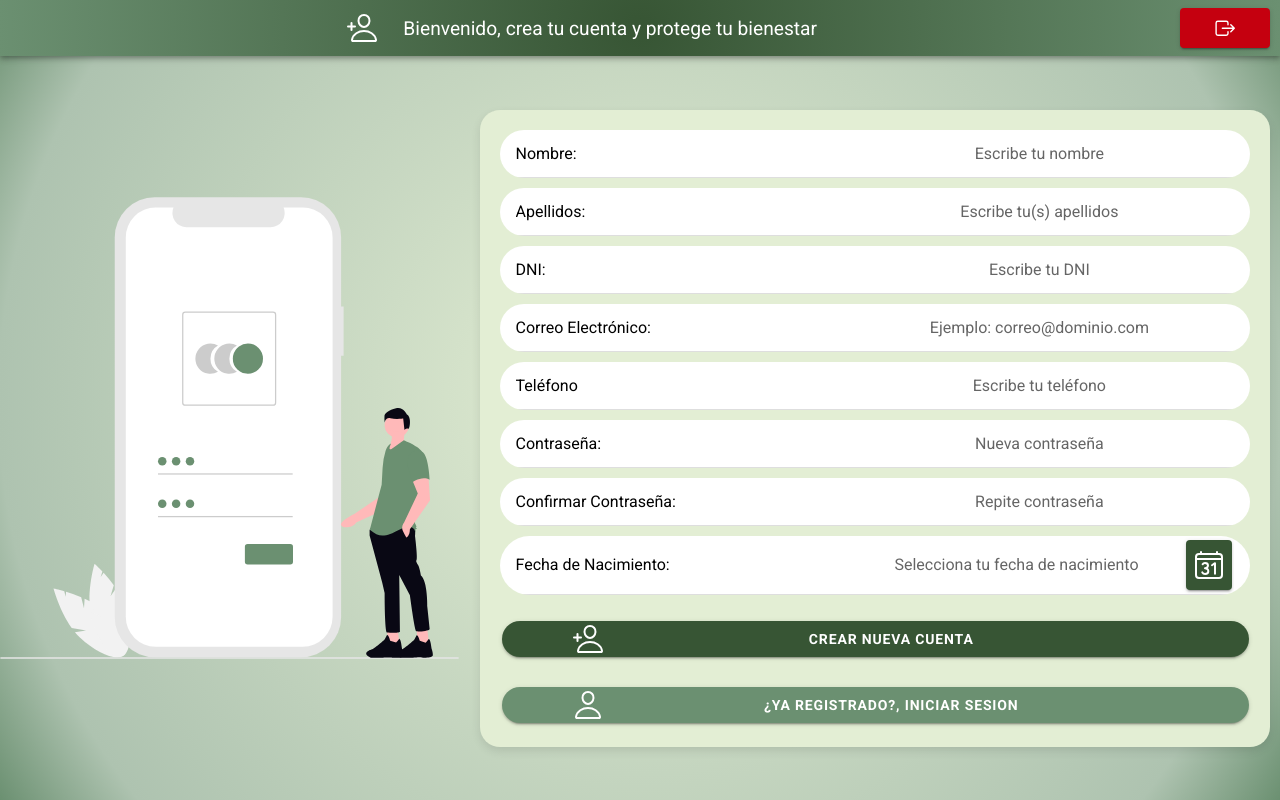
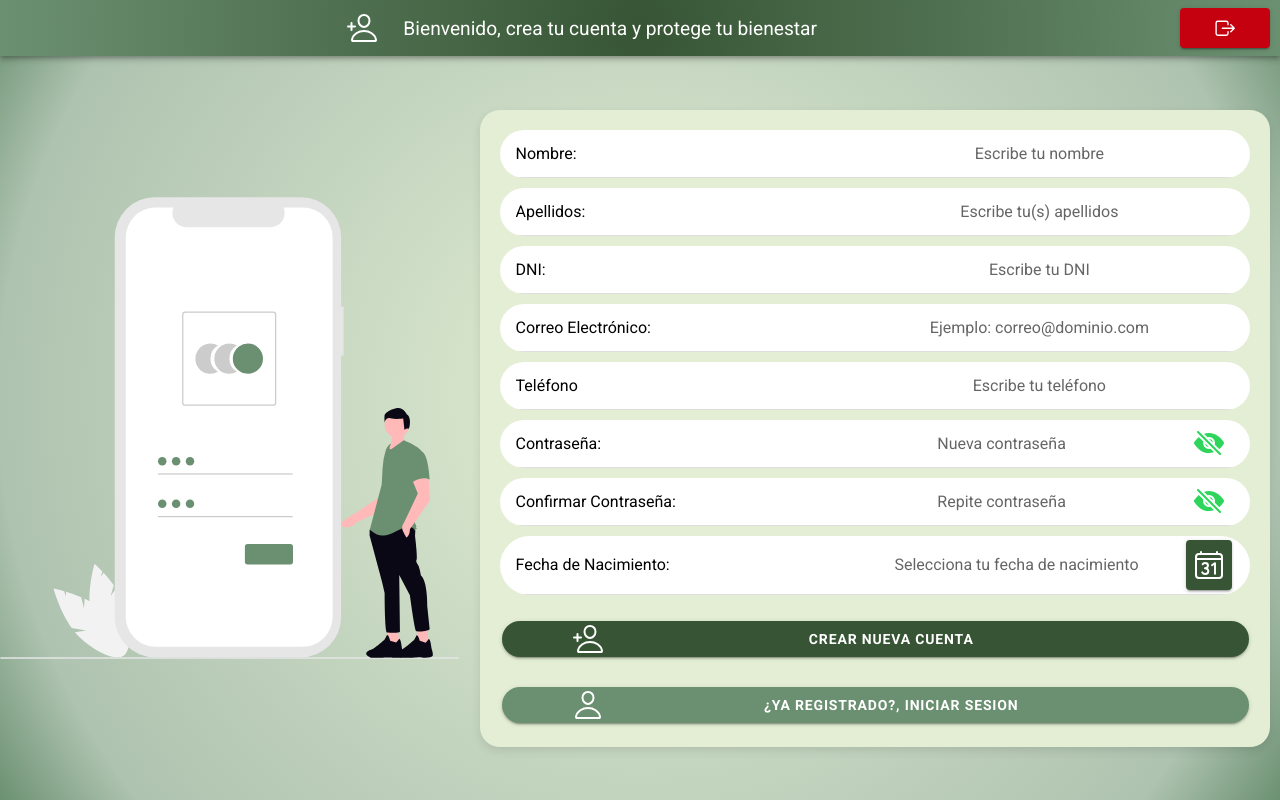
Before and after one commit to carlgar512/EasyFarma, a React (Vite) app in the folder gestionMedicaFront/: page /register in a window 1280 px wide. Built offline with nearby package versions, Linux system fonts and the light colour scheme.

Commit message:
añadodo botones visibilidad de contraseña

```diff
--- a/gestionMedicaFront/src/components/iniciarSesion/IniciarSesion.tsx
+++ b/gestionMedicaFront/src/components/iniciarSesion/IniciarSesion.tsx
@@ -1,5 +1,5 @@
 import { IonButton, IonContent, IonHeader, IonIcon, IonImg, IonInput, IonItem, IonPage, IonSpinner, IonToolbar } from "@ionic/react";
-import { alertCircleOutline, atOutline, checkmarkOutline, exitOutline, personAddOutline, personOutline } from "ionicons/icons";
+import { alertCircleOutline, atOutline, checkmarkOutline, exitOutline, eyeOff, eyeOutline, personAddOutline, personOutline } from "ionicons/icons";
 import { useState } from "react";
 import { useHistory } from "react-router-dom";
 import "./IniciarSesion.css";
@@ -25,6 +25,12 @@ const IniciarSesion: React.FC = () => {
     const [loadSpinner, setLoadSpinner] = useState(false);
 
     const history = useHistory();
+
+    const [showPassword, setShowPassword] = useState(false);
+
+    const togglePasswordVisibility = () => {
+        setShowPassword(!showPassword);
+    };
 
     const handleRegister = () => {
         history.replace('/register')
@@ -134,13 +140,21 @@ const IniciarSesion: React.FC = () => {
                                 <label className="form-label">Contraseña:</label>
                                 <IonInput
                                     color={"success"}
-                                    placeholder="Contraseña"
+                                    placeholder="Nueva contraseña"
                                     name="password"
-                                    type="password"
+                                    type={showPassword ? "text" : "password"} // Alterna entre 'text' y 'password'
                                     value={form.password}
                                     onIonChange={handleChange}
                                     clearInput={true}
                                 />
+                                <IonButton
+                                    fill="clear"
+                                    size="small"
+                                    onClick={togglePasswordVisibility}
+                                    color="success"
+                                >
+                                    {!showPassword ? <IonIcon icon={eyeOutline} size="large" /> : <IonIcon icon={eyeOff} size="large" />}
+                                </IonButton>
                             </IonItem>
                             <IonButton
                                 expand="block"
--- a/gestionMedicaFront/src/components/recuperarPasswordCode/RecuperaPassword.tsx
+++ b/gestionMedicaFront/src/components/recuperarPasswordCode/RecuperaPassword.tsx
@@ -1,7 +1,7 @@
 import { IonButton, IonContent, IonHeader, IonIcon, IonImg, IonInput, IonItem, IonPage, IonSpinner, IonToolbar } from "@ionic/react";
 import React, { useRef, useState } from "react";
 import "./RecuperaPassword.css";
-import { alertCircleOutline, atOutline, checkmarkCircleOutline, checkmarkOutline, exitOutline, lockOpenOutline, paperPlaneOutline, personOutline } from "ionicons/icons";
+import { alertCircleOutline, atOutline, checkmarkCircleOutline, checkmarkOutline, exitOutline, eyeOff, eyeOutline, lockOpenOutline, paperPlaneOutline, personOutline } from "ionicons/icons";
 import { useHistory } from "react-router-dom";
 import { FormModeEnum, VerificationCodeInputProps } from "./RecuperaPasswordInterfaces";
 import { backendService } from "../../services/backendService";
@@ -37,6 +37,13 @@ const RecuperaPassword: React.FC = () => {
         password: "",
         confirmPassword: ""
     });
+
+    const [showPassword, setShowPassword] = useState(false); // Estado para controlar la visibilidad de la contraseña
+
+      // Función para alternar la visibilidad de la contraseña
+      const togglePasswordVisibility = () => {
+        setShowPassword(!showPassword);
+      };
 
     const handleChangePsw = (e: any) => {
         setFormPsw({ ...formPassword, [e.target.name]: e.target.value });
@@ -296,24 +303,40 @@ const RecuperaPassword: React.FC = () => {
                                               color={"success"}
                                               placeholder="Nueva contraseña"
                                               name="password"
-                                    type="password"
+                                              type={showPassword ? "text" : "password"} // Alterna entre 'text' y 'password'
                                               value={formPassword.password}
                                               onIonChange={handleChangePsw}
                                               clearInput={true}
                                             />
+                                            <IonButton
+                                              fill="clear"
+                                              size="small"
+                                              onClick={togglePasswordVisibility}
+                                              color="success"
+                                            >
+                                              {!showPassword ? <IonIcon icon={eyeOutline} size="large"/> : <IonIcon icon={eyeOff} size="large"/>}
+                                            </IonButton>
                                           </IonItem>
 
                                           <IonItem className="form-itemRP">
-                                <label className="form-labelRP">Confirmar contraseña:</label>
+                                            <label className="form-labelRP">Confirmar Contraseña:</label>
                                             <IonInput
                                               color={"success"}
                                               name="confirmPassword"
                                               placeholder="Repite contraseña"
-                                    type="password"
+                                              type={showPassword ? "text" : "password"} // Alterna entre 'text' y 'password'
                                               value={formPassword.confirmPassword}
                                               onIonChange={handleChangePsw}
                                               clearInput={true}
                                             />
+                                            <IonButton
+                                              fill="clear"
+                                              size="small"
+                                              onClick={togglePasswordVisibility}
+                                              color="success"
+                                            >
+                                              {!showPassword ? <IonIcon icon={eyeOutline} size="large"/> : <IonIcon icon={eyeOff} size="large"/>}
+                                            </IonButton>
                                           </IonItem>
 
                             <IonButton
--- a/gestionMedicaFront/src/components/registro/Registro.tsx
+++ b/gestionMedicaFront/src/components/registro/Registro.tsx
@@ -19,7 +19,7 @@ import {
   IonButtons,
 } from "@ionic/react";
 import "./Registro.css"; // Importa el archivo CSS
-import { alertCircleOutline, calendarNumberOutline, checkmarkOutline, exitOutline, personAddOutline, personOutline } from 'ionicons/icons';
+import { alertCircleOutline, calendarNumberOutline, checkmarkOutline, exitOutline, eyeOff, eyeOutline, personAddOutline, personOutline } from 'ionicons/icons';
 import { useHistory } from "react-router-dom";
 import React from "react";
 import { backendService } from "../../services/backendService";
@@ -47,7 +47,6 @@ const Registro: React.FC = () => {
 
   const [isOpenCalendar, setIsOpen] = useState(false);
 
-
   const [loadSpinner, setLoadSpinner] = useState(false);
 
   const history = useHistory();
@@ -60,6 +59,13 @@ const Registro: React.FC = () => {
       history.replace('/lobby'); // Si no, reemplaza la ruta actual
     }
 
+  };
+
+  const [showPassword, setShowPassword] = useState(false); // Estado para controlar la visibilidad de la contraseña
+
+  // Función para alternar la visibilidad de la contraseña
+  const togglePasswordVisibility = () => {
+    setShowPassword(!showPassword);
   };
 
   const handleLoginClick = () => {
@@ -232,11 +238,19 @@ const Registro: React.FC = () => {
                   color={"success"}
                   placeholder="Nueva contraseña"
                   name="password"
-                  type="password"
+                  type={showPassword ? "text" : "password"} // Alterna entre 'text' y 'password'
                   value={form.password}
                   onIonChange={handleChange}
                   clearInput={true}
                 />
+                <IonButton
+                  fill="clear"
+                  size="small"
+                  onClick={togglePasswordVisibility}
+                  color="success"
+                >
+                  {showPassword ? <IonIcon icon={eyeOutline} size="large"/> : <IonIcon icon={eyeOff} size="large"/>}
+                </IonButton>
               </IonItem>
 
               <IonItem className="form-item">
@@ -245,11 +259,19 @@ const Registro: React.FC = () => {
                   color={"success"}
                   name="confirmPassword"
                   placeholder="Repite contraseña"
-                  type="password"
+                  type={showPassword ? "text" : "password"} // Alterna entre 'text' y 'password'
                   value={form.confirmPassword}
                   onIonChange={handleChange}
                   clearInput={true}
                 />
+                <IonButton
+                  fill="clear"
+                  size="small"
+                  onClick={togglePasswordVisibility}
+                  color="success"
+                >
+                  {showPassword ? <IonIcon icon={eyeOutline} size="large"/> : <IonIcon icon={eyeOff} size="large"/>}
+                </IonButton>
               </IonItem>
 
               <IonItem className="form-item">
```
Lines whose indentation alone changed are shown as unchanged.
